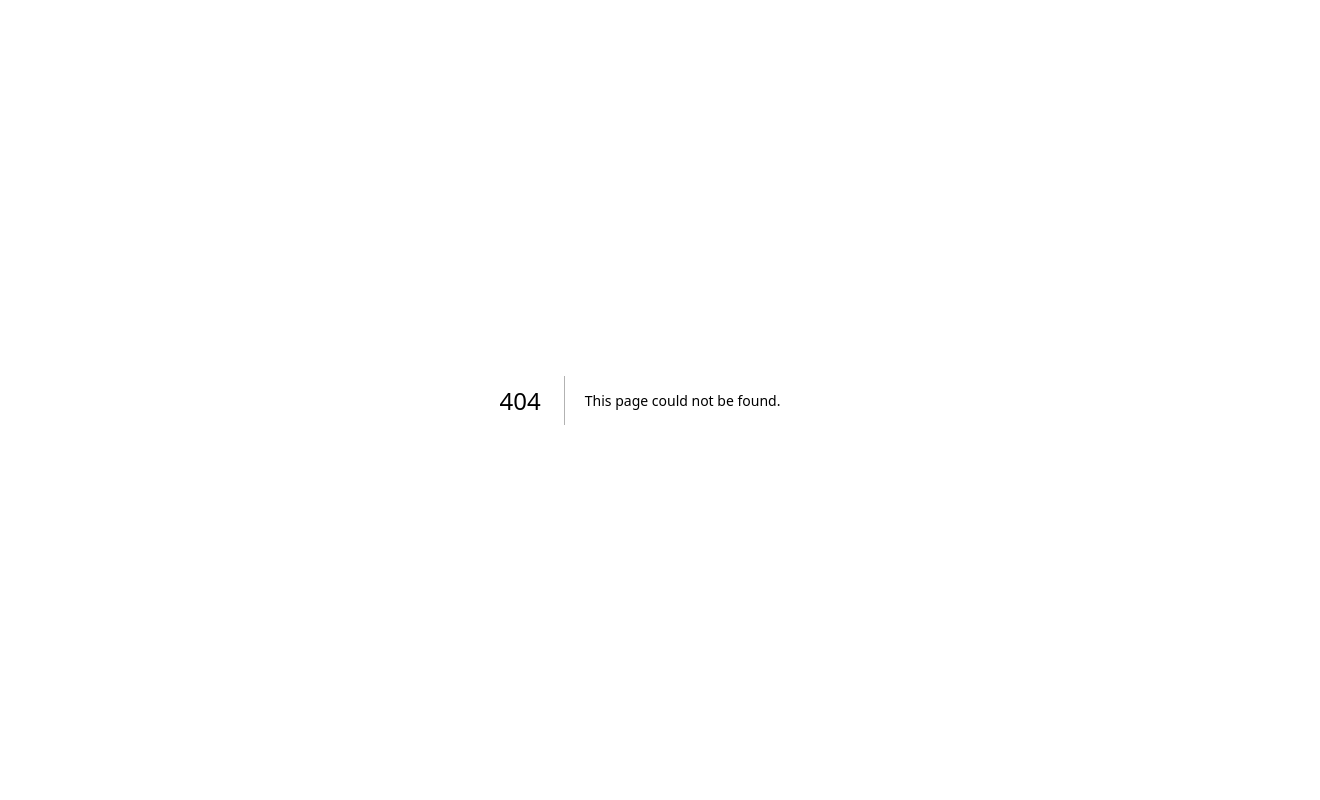
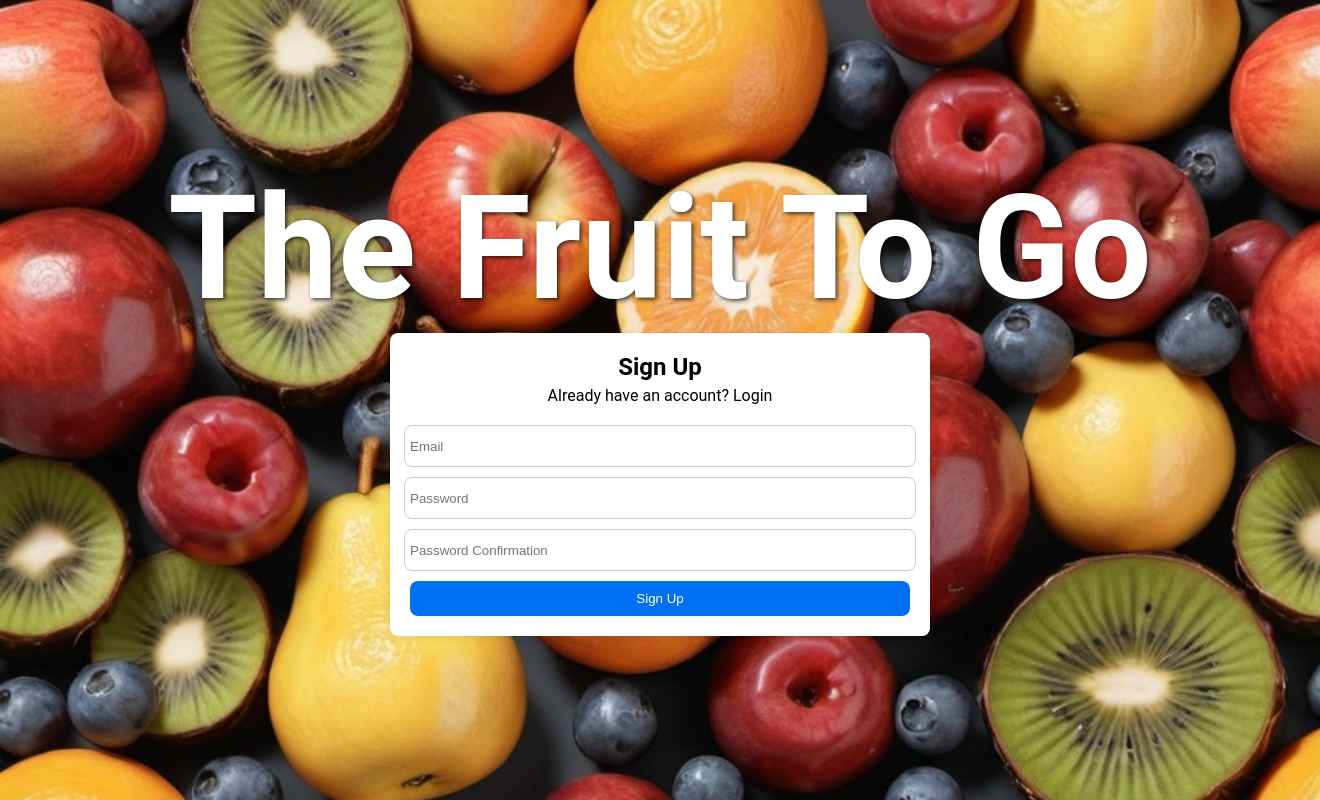
Before and after one commit to LiamGunning07/Fruit_To_Go, a Next.js app in the folder frontend/: page /signup in a window 1280 px wide. Before the commit this address had no page. Shown: the whole page, 1320 px wide, since content can reach past the window. Built offline with nearby package versions, Linux system fonts and the light colour scheme.

Commit message:
Add sign up page

```diff
--- /dev/null
+++ b/frontend/src/app/signup/page.js
@@ -0,0 +1,28 @@
+"use client"
+import { useRouter } from 'next/navigation';
+import styles from '../styles/Login.module.css'
+import '../styles/globals.css'
+
+export default function SignUp() {
+
+  const router = useRouter();
+
+  const handleLoginClick = () => {
+    router.push('/login');
+  };
+
+  return (
+    <div className={styles.login}>
+      <h1 className={styles.title}> The Fruit To Go </h1>
+        <form className={styles.loginForm}>
+          <h1>Sign Up</h1>
+          <span onClick={handleLoginClick}> Already have an account? Login </span>
+          <input type="email" placeholder="Email" required />
+          <input type="password" placeholder="Password" required />
+          <input type="password" placeholder="Password Confirmation" required />
+          <button type="submit">Sign Up</button>
+        </form>
+    </div>
+  )
+
+}
--- a/frontend/src/app/styles/Header.module.css
+++ b/frontend/src/app/styles/Header.module.css
@@ -36,3 +36,9 @@
   align-items: center;
   justify-content: center;
 }
+
+.login li {
+  display: flex;
+  flex-direction: row;
+  padding-left: 0px;
+}
--- a/frontend/src/app/styles/Login.module.css
+++ b/frontend/src/app/styles/Login.module.css
@@ -25,6 +25,7 @@
   display: flex; /* Add display flex */
   justify-content: center;
   flex-direction: column;
+  align-items: center;
   width: 100%;
   max-width: 500px; /* Constrain the form width */
   padding: 20px;
@@ -36,7 +37,7 @@
   color: black;
   font-size: 24px;
   text-align: center;
-  margin-bottom: 20px;
+  margin-bottom: 5px;
 }
 
 .loginForm input {
@@ -62,3 +63,14 @@
 .loginForm button:hover {
   background-color: #005bb5; /* Add hover effect */
 }
+
+.loginForm span {
+  color: black;
+  font-size: 16px;
+  margin-bottom: 20px;
+  cursor: pointer;
+}
+
+.loginForm span:hover{
+  color: #005bb5;
+}
```
Also changed, not shown: frontend/src/app/components/Header.jsx (+10 -4 lines).
